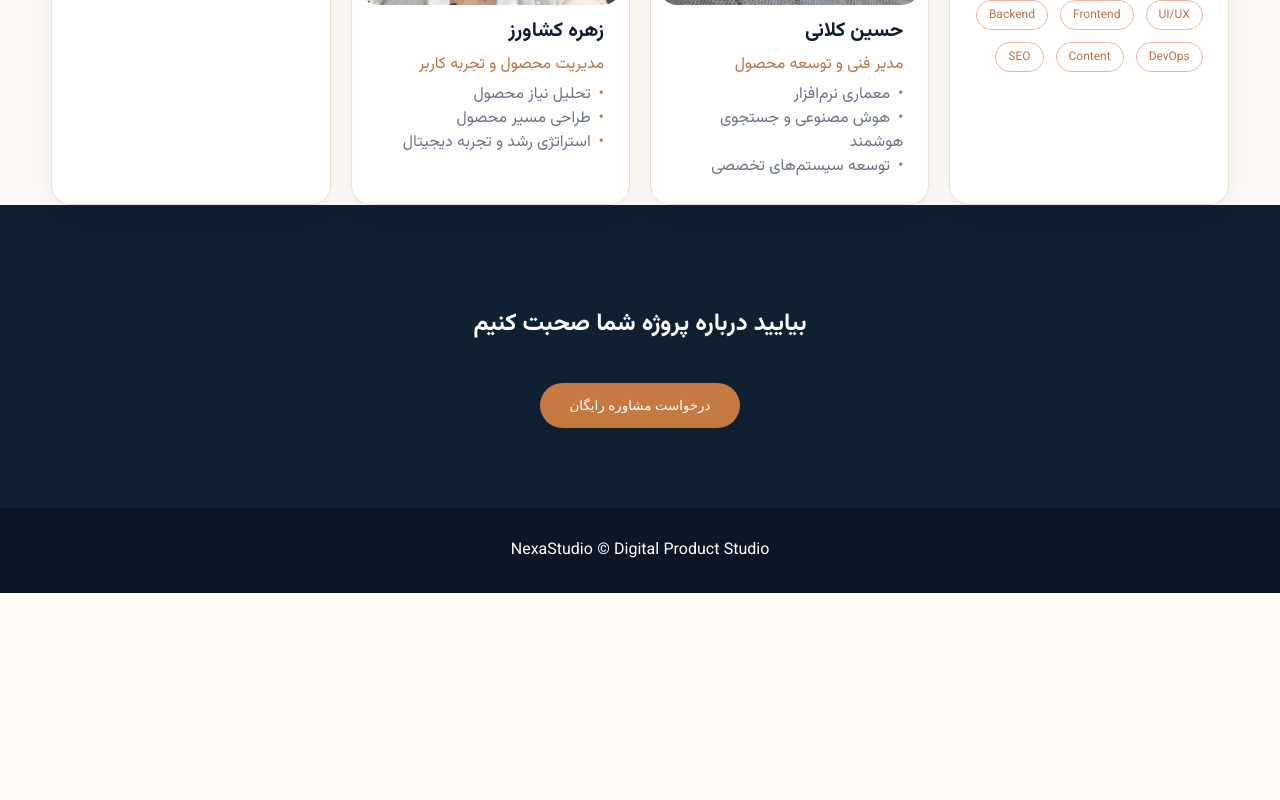
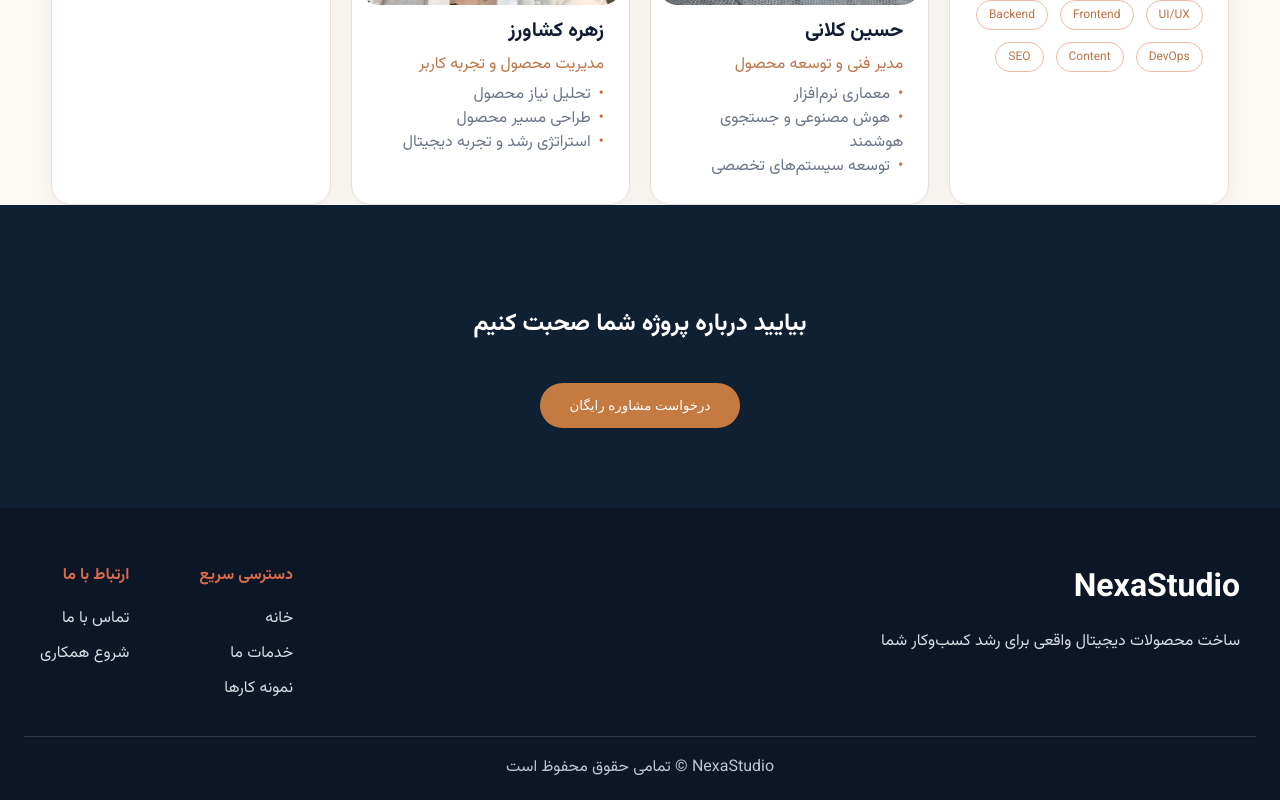
Before and after one commit to zohreksh/smartpilot, a Nuxt app: page / in a window 1280 px wide. Shown: the part 2143-2943 px from the top of the page. Before the commit the page ends 2736 px from the top, so only its background shows below. Built offline with nearby package versions, Linux system fonts and the light colour scheme.

Commit message:
Rebuild global footer to match homepage design

```diff
--- a/components/SiteFooter.vue
+++ b/components/SiteFooter.vue
@@ -1 +1,72 @@
-<template><footer>NexaStudio © Digital Product Studio</footer></template><style scoped>footer{padding:30px;text-align:center;background:#0b1626;color:#fff}</style>
+<template>
+  <footer class="site-footer">
+    <div class="footer-inner">
+      <div class="footer-brand">
+        <h3>NexaStudio</h3>
+        <p>ساخت محصولات دیجیتال واقعی برای رشد کسب‌وکار شما</p>
+      </div>
+      <div class="footer-links">
+        <div>
+          <h4>دسترسی سریع</h4>
+          <a href="#">خانه</a>
+          <a href="#">خدمات ما</a>
+          <a href="#">نمونه کارها</a>
+        </div>
+        <div>
+          <h4>ارتباط با ما</h4>
+          <a href="#">تماس با ما</a>
+          <a href="#">شروع همکاری</a>
+        </div>
+      </div>
+    </div>
+    <div class="footer-bottom">NexaStudio © تمامی حقوق محفوظ است</div>
+  </footer>
+</template>
+
+<style scoped>
+.site-footer {
+  background: #0b1626;
+  color: #fff;
+  padding: 55px 24px 20px;
+  direction: rtl;
+}
+.footer-inner {
+  max-width: 1200px;
+  margin: 0 auto;
+  display: flex;
+  justify-content: space-between;
+  gap: 40px;
+}
+.footer-brand h3 {
+  font-size: 32px;
+  margin: 0 0 12px;
+}
+.footer-brand p,
+.footer-links a {
+  color: #d8dde5;
+}
+.footer-links {
+  display: flex;
+  gap: 70px;
+}
+.footer-links div {
+  display: flex;
+  flex-direction: column;
+  gap: 10px;
+}
+.footer-links h4 {
+  color: #d86b4a;
+  margin: 0 0 8px;
+}
+.footer-bottom {
+  border-top: 1px solid rgba(255,255,255,.15);
+  margin-top: 35px;
+  padding-top: 18px;
+  text-align: center;
+  color: #bfc6d1;
+}
+@media(max-width:700px){
+ .footer-inner{flex-direction:column}
+ .footer-links{gap:30px}
+}
+</style>
```
